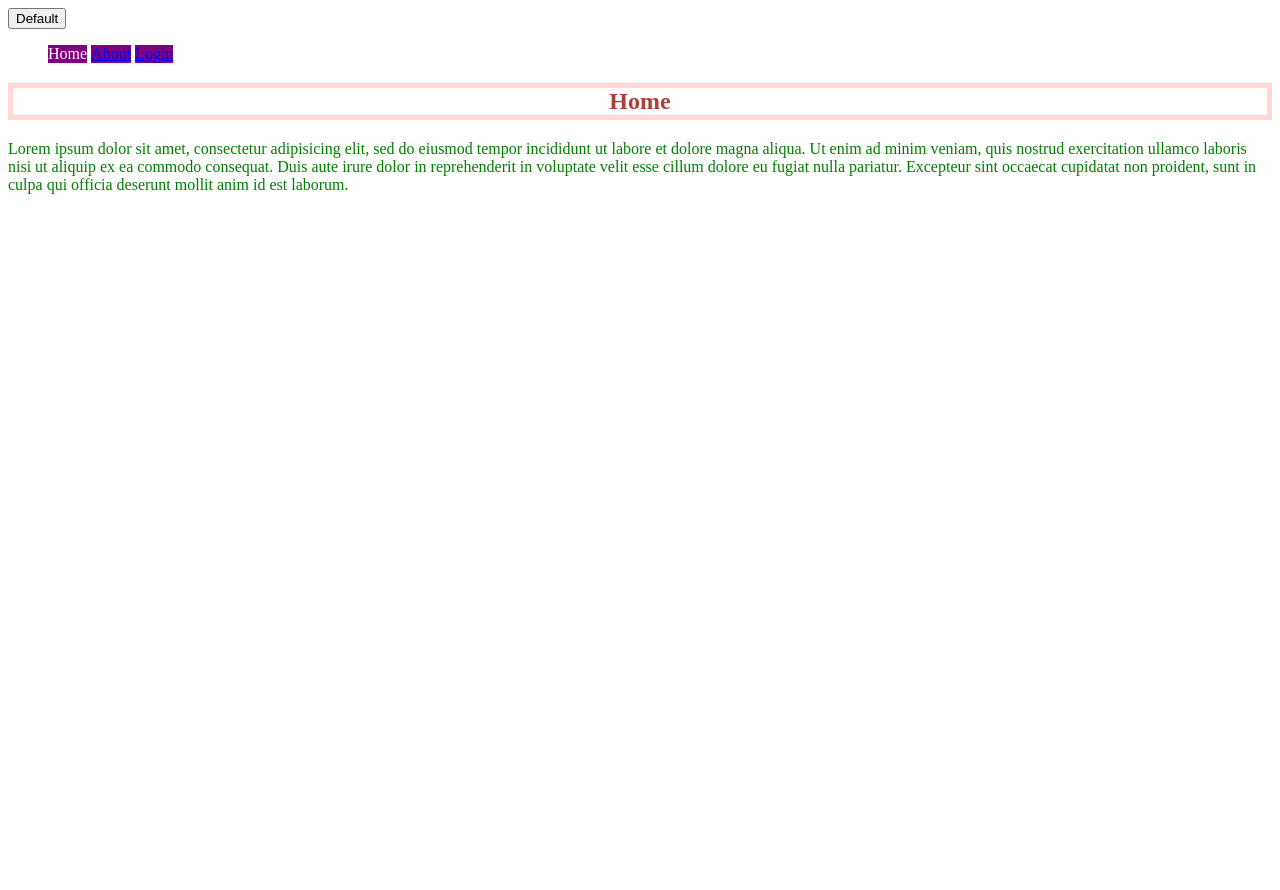
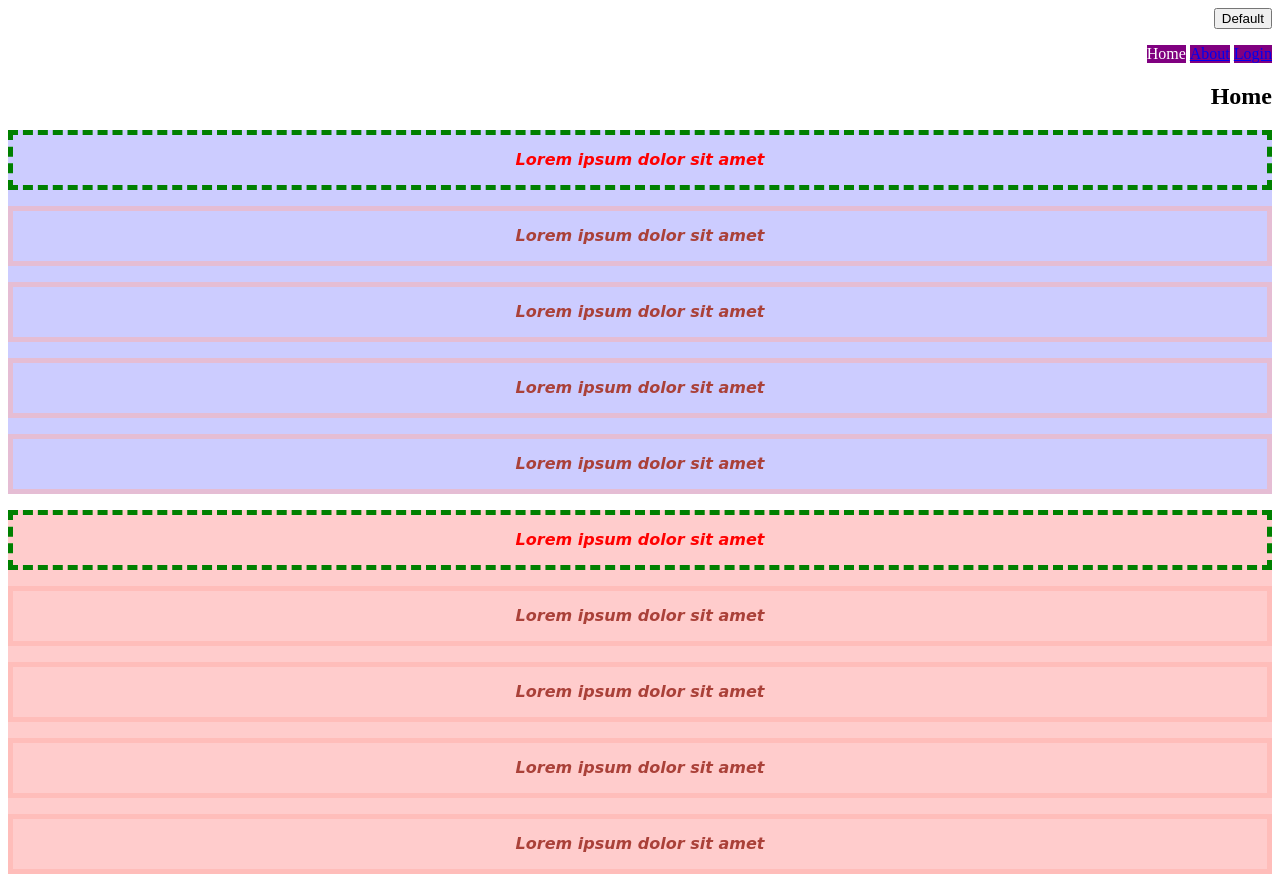
Before and after one commit to andrewlora/examplesCSS, a plain HTML site: page index.html in a window 1280 px wide. Before the commit the page ends 800 px from the top, so only its background shows below. Drawn offline with Linux system fonts and the light colour scheme.

```diff
--- a/index.html
+++ b/index.html
@@ -24,12 +24,20 @@
   </header>
   <section>
     <h2>Home</h2>
-    <p>Lorem ipsum dolor sit amet, consectetur adipisicing elit, sed do eiusmod
-    tempor incididunt ut labore et dolore magna aliqua. Ut enim ad minim veniam,
-    quis nostrud exercitation ullamco laboris nisi ut aliquip ex ea commodo
-    consequat. Duis aute irure dolor in reprehenderit in voluptate velit esse
-    cillum dolore eu fugiat nulla pariatur. Excepteur sint occaecat cupidatat non
-    proident, sunt in culpa qui officia deserunt mollit anim id est laborum.</p>
+    <div id="div1">
+      <p class="webtext active">Lorem ipsum dolor sit amet</p>
+      <p class="webtext">Lorem ipsum dolor sit amet</p>
+      <p class="webtext">Lorem ipsum dolor sit amet</p>
+      <p class="webtext">Lorem ipsum dolor sit amet</p>
+      <p class="webtext">Lorem ipsum dolor sit amet</p>
+    </div>
+    <div id="div2">
+      <p class="webtext active">Lorem ipsum dolor sit amet</p>
+      <p class="webtext">Lorem ipsum dolor sit amet</p>
+      <p class="webtext">Lorem ipsum dolor sit amet</p>
+      <p class="webtext">Lorem ipsum dolor sit amet</p>
+      <p class="webtext">Lorem ipsum dolor sit amet</p>
+    </div>
   </section>
 </body>
 </html>
--- a/style.css
+++ b/style.css
@@ -1,22 +1,56 @@
 /* Selector {
     Property: value;
 }*/
+* {
+    text-align: right;
+}
 body {
     /* background-image: url(backgroundimage.jpg); */
+    background-size: cover;
 }
-h2 {
+/* h2, p {
+    color: #AA4139;
+    text-align: center;
+    border: 5px solid rgb(255, 176, 170, .5);
+    cursor: pointer;
+} */
+/* h2 + p:hover {
+    color: #AA4139;
+    text-align: center;
+    border: 5px solid rgb(255, 176, 170, .5);
+    cursor: pointer;
+} */
+p {
     color: #AA4139;
     text-align: center;
     border: 5px solid rgb(255, 176, 170, .5);
     cursor: pointer;
 }
 p {
-    color: pink;
-}
-p {
-    color: green;
+    /* text-decoration: underline; */
+    /* text-decoration: line-through; */
+    /* text-transform: uppercase; */
+    line-height: 50px;
+    font-style: italic;
+    font-weight: bold;
+    font-size: 100%;
+    font-family: 'Poiret One', cursive;
+
 }
 li {
     list-style: none;
     display: inline-block;
 }
+
+.webtext:first-child {
+    border: 5px dashed green;
+}
+.active {
+    color: red;
+}
+#div1 {
+    background: rgba(0, 0, 255, 0.2);
+}
+#div2 {
+    background: rgba(255, 0, 0, 0.2);
+}
--- a/style2.css
+++ b/style2.css
@@ -1,3 +1,10 @@
 h2 {
-    /* color: red; */
+    color: blue;
 }
+
+.boxmodel {
+    border: 5px solid red;
+    display: inline-block;
+    padding: 5px 20px;
+    margin: 0px 20px;
+}
```
Also changed, not shown: login.html (+5 -8 lines).
